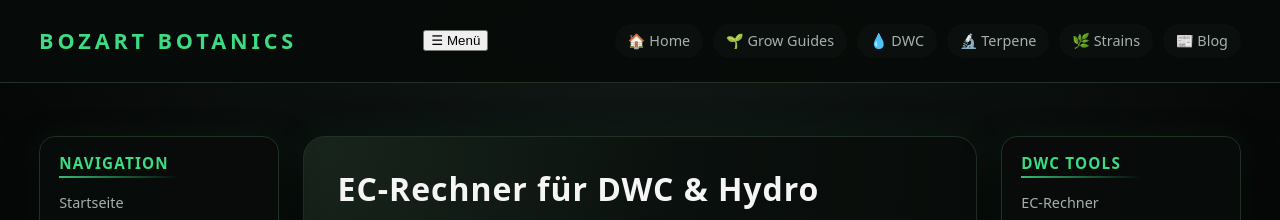
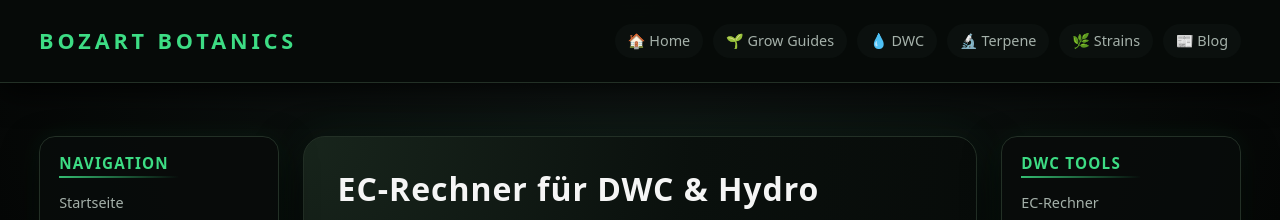
Before and after one commit to bozart-army/bozart-botanics, a Jekyll site: the page built from dwc/ec-rechner/index.md, in a window 1280 px wide. Shown: the top 220 px of the page. Built offline with Jekyll 4.4.1, drawn with Linux system fonts in a browser that asks for light colours.

Commit message:
Refactor CSS for header and navigation styles
Updated styles for header, navigation, and tool components. Improved transitions and added mobile toggle button styles.

```diff
--- a/assets/style.css
+++ b/assets/style.css
@@ -32,12 +32,13 @@ body {
 /* Header */
 
 .site-header {
-  border-bottom: 1px solid var(--border);
-  background: rgba(7, 11, 9, 0.95);
-  backdrop-filter: blur(10px);
   position: sticky;
   top: 0;
   z-index: 10;
+  border-bottom: 1px solid var(--border);
+  background: rgba(7, 11, 9, 0.96);
+  backdrop-filter: blur(10px);
+  box-shadow: 0 10px 30px rgba(0, 0, 0, 0.75);
 }
 
 .header-bar {
@@ -58,6 +59,8 @@ body {
   text-decoration: none;
 }
 
+/* Menü */
+
 .site-nav {
   display: flex;
   flex-wrap: wrap;
@@ -72,7 +75,8 @@ body {
   border: 1px solid transparent;
   color: var(--muted);
   font-size: 0.9rem;
-  transition: border-color 0.18s ease-out,
+  transition:
+    border-color 0.18s ease-out,
     color 0.18s ease-out,
     transform 0.18s ease-out,
     box-shadow 0.18s ease-out;
@@ -83,6 +87,21 @@ body {
   color: var(--accent);
   transform: translateY(-1px);
   box-shadow: 0 6px 16px rgba(0, 0, 0, 0.5);
+}
+
+/* Mobile-Toggle-Button */
+
+.menu-toggle {
+  display: none;
+  align-items: center;
+  gap: 0.3rem;
+  padding: 0.35rem 0.7rem;
+  border-radius: 999px;
+  border: 1px solid var(--border);
+  background: rgba(3, 6, 5, 0.9);
+  color: var(--muted);
+  font-size: 0.85rem;
+  cursor: pointer;
 }
 
 /* Layout */
@@ -110,7 +129,8 @@ body {
     0 0 26px rgba(61, 220, 132, 0.08);
   position: sticky;
   top: 5.5rem;
-  transition: transform 0.18s ease-out,
+  transition:
+    transform 0.18s ease-out,
     box-shadow 0.18s ease-out,
     border-color 0.18s ease-out;
 }
@@ -169,7 +189,8 @@ body {
   box-shadow:
     0 22px 50px rgba(0, 0, 0, 0.85),
     0 0 40px rgba(61, 220, 132, 0.07);
-  transition: box-shadow 0.2s ease-out,
+  transition:
+    box-shadow 0.2s ease-out,
     border-color 0.2s ease-out,
     transform 0.2s ease-out;
 }
@@ -289,7 +310,8 @@ th {
   font-size: 0.9rem;
   text-decoration: none;
   cursor: pointer;
-  transition: border-color 0.18s ease-out,
+  transition:
+    border-color 0.18s ease-out,
     color 0.18s ease-out,
     background 0.18s ease-out,
     transform 0.18s ease-out,
@@ -309,7 +331,7 @@ th {
   box-shadow: 0 10px 22px rgba(0, 0, 0, 0.7);
 }
 
-/* EC-Tool Styles */
+/* Tools (EC, pH, O2, Nährstoffplan) */
 
 .tool-card {
   margin-top: 1.5rem;
@@ -342,11 +364,13 @@ th {
   color: var(--text);
   font-family: var(--font-mono);
   font-size: 0.9rem;
+  transition: border-color 0.15s ease-out, box-shadow 0.15s ease-out;
 }
 
 .tool-field input:focus {
   outline: none;
   border-color: var(--accent-soft);
+  box-shadow: 0 0 0 1px rgba(61, 220, 132, 0.4);
 }
 
 .tool-result {
@@ -385,6 +409,21 @@ th {
     align-items: flex-start;
   }
 
+  .menu-toggle {
+    display: inline-flex;
+  }
+
+  /* Navigation auf Mobile einklappen */
+  .site-nav {
+    display: none;
+    width: 100%;
+    margin-top: 0.75rem;
+  }
+
+  body.nav-open .site-nav {
+    display: flex;
+  }
+
   .content-main {
     border-radius: 14px;
     padding: 1.3rem 1.4rem;
```
Lines whose indentation alone changed are shown as unchanged.
